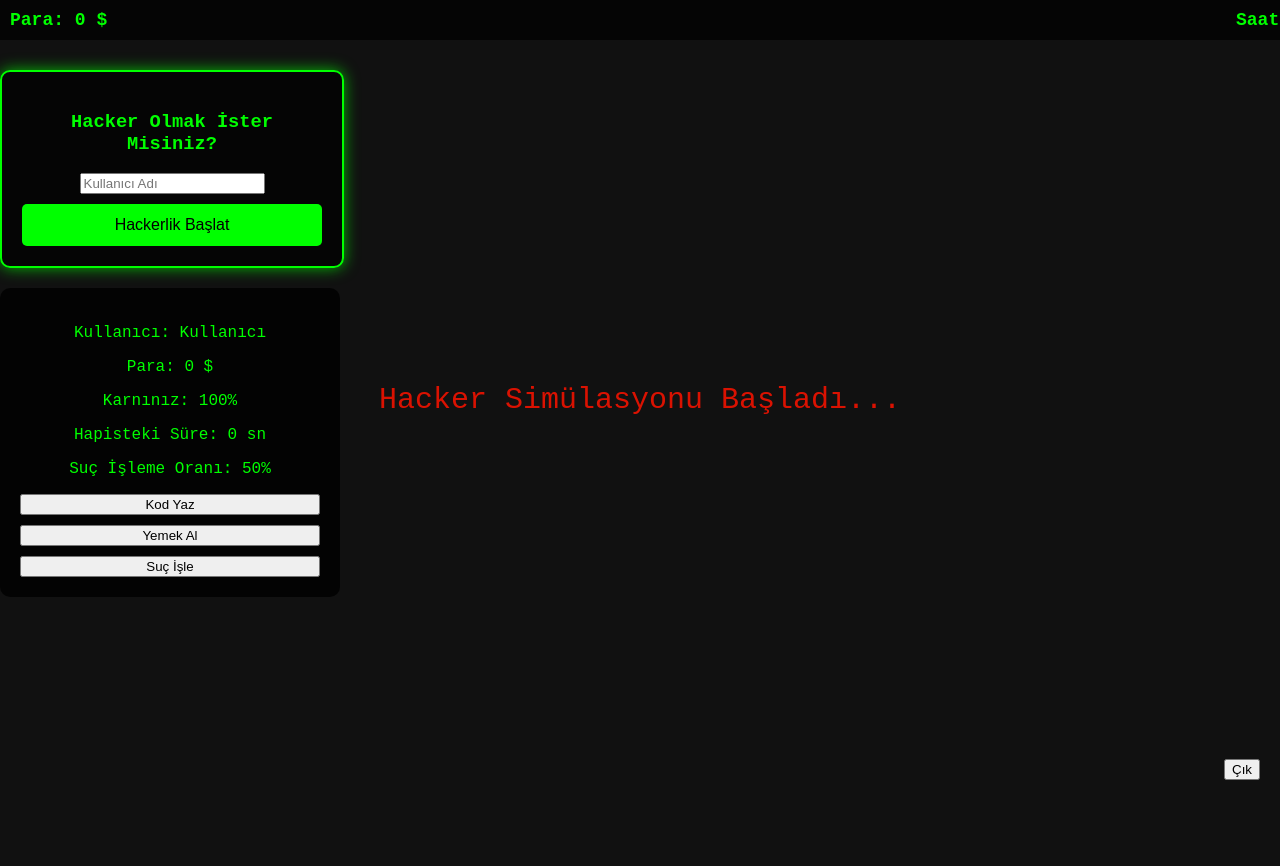
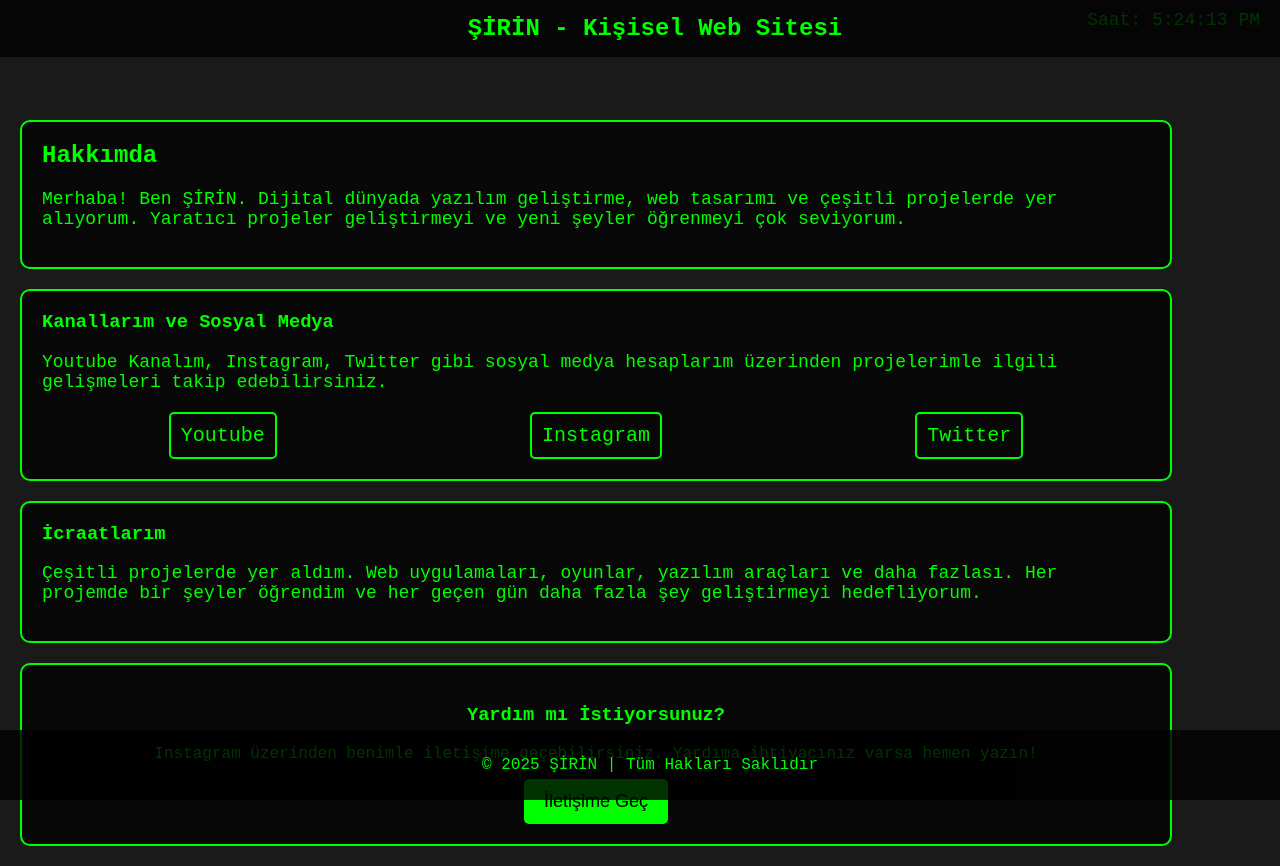
Before and after one commit to Mustafa550/specter-alliance-, a website: page index.html in a window 1280 px wide. Before the commit the page ends 800 px from the top, so only its background shows below. Drawn offline with Linux system fonts and the light colour scheme.

Commit message:
Update index.html

```diff
--- a/index.html
+++ b/index.html
@@ -3,285 +3,190 @@
 <head>
     <meta charset="UTF-8">
     <meta name="viewport" content="width=device-width, initial-scale=1.0">
-    <title>Hacker Simülasyonu</title>
+    <title>ŞİRİN - Kişisel Web Sitesi</title>
     <style>
         body {
-            background-color: #111;
+            background-color: #1a1a1a;
             color: #00FF00;
             font-family: 'Courier New', Courier, monospace;
             margin: 0;
             padding: 0;
-            height: 100%;
             display: flex;
-            justify-content: flex-start;
+            justify-content: center;
             align-items: flex-start;
             flex-direction: column;
-            overflow: hidden;
+            min-height: 100vh;
             width: 100%;
         }
 
-        /* Para ve Saat Gösterimi Üstte */
-        .top-bar {
+        /* Üst Menü */
+        .top-menu {
             width: 100%;
-            padding: 10px;
-            background-color: rgba(0, 0, 0, 0.7);
+            background-color: rgba(0, 0, 0, 0.8);
             color: #00FF00;
-            font-size: 18px;
-            display: flex;
-            justify-content: space-between;
-            align-items: center;
+            padding: 15px;
+            font-size: 24px;
+            text-align: center;
+            font-weight: bold;
             position: fixed;
             top: 0;
+            left: 0;
             z-index: 10;
         }
 
-        .top-bar span {
-            font-weight: bold;
-        }
-
-        /* Oyun Alanı */
-        .game-panel {
-            background-color: rgba(0, 0, 0, 0.7);
-            padding: 20px;
-            margin-top: 70px;
-            border: 2px solid #00FF00;
-            text-align: center;
-            border-radius: 10px;
-            width: 300px;
-            box-shadow: 0 0 15px rgba(0, 255, 0, 0.7);
-        }
-
-        .game-panel button {
-            width: 100%;
-            padding: 12px;
-            background-color: #00FF00;
-            color: black;
-            border: none;
-            cursor: pointer;
-            font-size: 16px;
-            border-radius: 5px;
-            margin-top: 10px;
-        }
-
-        .game-panel button:hover {
-            background-color: #FF0000;
-        }
-
-        /* Profil Sayfası */
-        .profile-panel {
-            background-color: rgba(0, 0, 0, 0.7);
-            padding: 20px;
-            border-radius: 10px;
-            width: 300px;
-            text-align: center;
-            color: #00FF00;
-            display: none;
-        }
-
-        .status-panel {
-            background-color: rgba(0, 0, 0, 0.8);
-            padding: 20px;
-            border-radius: 10px;
-            width: 300px;
-            text-align: center;
-            color: #00FF00;
-            margin-top: 20px;
-        }
-
-        /* Oyun Durumları */
-        .game-area {
-            display: flex;
-            flex-direction: column;
-            justify-content: center;
-            gap: 10px;
-        }
-
-        .footer-panel {
-            position: absolute;
-            bottom: 20px;
+        /* Dinamik Saat */
+        .time-display {
+            position: fixed;
+            top: 10px;
             right: 20px;
             font-size: 18px;
             color: #00FF00;
         }
 
-        /* Parlayan ve Sönen Kelimeler */
-        .flashing-text {
-            position: absolute;
-            top: 50%;
-            left: 50%;
-            transform: translateX(-50%) translateY(-50%);
-            font-size: 30px;
-            color: #00FF00;
-            animation: flash 1.5s infinite;
+        /* İçerik Bölgesi */
+        .content-container {
+            margin-top: 100px;
+            padding: 20px;
+            width: 90%;
+            max-width: 1200px;
+            display: flex;
+            flex-direction: column;
+            gap: 20px;
         }
 
-        @keyframes flash {
-            0% { opacity: 0; color: #00FF00; }
-            50% { opacity: 1; color: #FF0000; }
-            100% { opacity: 0; color: #00FF00; }
+        .section {
+            background-color: rgba(0, 0, 0, 0.7);
+            padding: 20px;
+            border-radius: 10px;
+            border: 2px solid #00FF00;
         }
 
+        .section h2, .section h3 {
+            margin-top: 0;
+        }
+
+        .section p {
+            font-size: 18px;
+        }
+
+        /* Sosyal Medya Bağlantıları */
+        .social-links {
+            display: flex;
+            justify-content: space-around;
+            margin-top: 20px;
+        }
+
+        .social-links a {
+            text-decoration: none;
+            color: #00FF00;
+            font-size: 20px;
+            padding: 10px;
+            border: 2px solid #00FF00;
+            border-radius: 5px;
+        }
+
+        .social-links a:hover {
+            background-color: #00FF00;
+            color: black;
+        }
+
+        /* İletişim Butonu */
+        .contact-section {
+            background-color: rgba(0, 0, 0, 0.7);
+            padding: 20px;
+            border-radius: 10px;
+            text-align: center;
+            border: 2px solid #00FF00;
+        }
+
+        .contact-section button {
+            padding: 12px 20px;
+            background-color: #00FF00;
+            border: none;
+            color: black;
+            font-size: 18px;
+            border-radius: 5px;
+            cursor: pointer;
+            transition: background-color 0.3s ease;
+        }
+
+        .contact-section button:hover {
+            background-color: #FF0000;
+        }
+
+        /* Footer */
+        .footer {
+            background-color: rgba(0, 0, 0, 0.8);
+            padding: 10px;
+            text-align: center;
+            position: fixed;
+            bottom: 0;
+            left: 0;
+            width: 100%;
+            color: #00FF00;
+        }
     </style>
 </head>
 <body>
 
-    <!-- Para ve Saat Gösterimi Üstte -->
-    <div class="top-bar">
-        <span id="moneyDisplay">Para: 0 $</span>
-        <span id="timeDisplay">Saat: </span>
+    <!-- Üst Menü -->
+    <div class="top-menu">
+        ŞİRİN - Kişisel Web Sitesi
     </div>
 
-    <!-- Parlayan ve Sönen Kelimeler -->
-    <div class="flashing-text">
-        Hacker Simülasyonu Başladı...
+    <!-- Dinamik Saat -->
+    <div class="time-display" id="timeDisplay">
+        Saat:
     </div>
 
-    <!-- Oyun Başlatma Paneli -->
-    <div class="game-panel" id="gamePanel">
-        <h3>Hacker Olmak İster Misiniz?</h3>
-        <input type="text" id="username" placeholder="Kullanıcı Adı">
-        <button onclick="startHacking()">Hackerlik Başlat</button>
+    <!-- İçerik Bölgesi -->
+    <div class="content-container">
+
+        <!-- Hakkımda Bölümü -->
+        <div class="section" id="aboutMe">
+            <h2>Hakkımda</h2>
+            <p>Merhaba! Ben ŞİRİN. Dijital dünyada yazılım geliştirme, web tasarımı ve çeşitli projelerde yer alıyorum. Yaratıcı projeler geliştirmeyi ve yeni şeyler öğrenmeyi çok seviyorum.</p>
+        </div>
+
+        <!-- Kanallar ve Sosyal Medya -->
+        <div class="section">
+            <h3>Kanallarım ve Sosyal Medya</h3>
+            <p>Youtube Kanalım, Instagram, Twitter gibi sosyal medya hesaplarım üzerinden projelerimle ilgili gelişmeleri takip edebilirsiniz.</p>
+            <div class="social-links">
+                <a href="https://www.youtube.com/channel/UCxxxxxxx" target="_blank">Youtube</a>
+                <a href="https://www.instagram.com/_0sirin0_" target="_blank">Instagram</a>
+                <a href="https://twitter.com/_0sirin0_" target="_blank">Twitter</a>
+            </div>
+        </div>
+
+        <!-- İcraatlarım -->
+        <div class="section">
+            <h3>İcraatlarım</h3>
+            <p>Çeşitli projelerde yer aldım. Web uygulamaları, oyunlar, yazılım araçları ve daha fazlası. Her projemde bir şeyler öğrendim ve her geçen gün daha fazla şey geliştirmeyi hedefliyorum.</p>
+        </div>
+
+        <!-- İletişim Bölümü -->
+        <div class="contact-section">
+            <h3>Yardım mı İstiyorsunuz?</h3>
+            <p>Instagram üzerinden benimle iletişime geçebilirsiniz. Yardıma ihtiyacınız varsa hemen yazın!</p>
+            <a href="https://www.instagram.com/_0sirin0_/"><button>İletişime Geç</button></a>
+        </div>
+
     </div>
 
-    <!-- Durum Paneli -->
-    <div class="status-panel" id="statusPanel">
-        <p>Kullanıcı: <span id="userDisplay">Kullanıcı</span></p>
-        <p>Para: <span id="money">0</span> $</p>
-        <p>Karnınız: <span id="hunger">100</span>%</p>
-        <p>Hapisteki Süre: <span id="prisonTime">0</span> sn</p>
-        <p>Suç İşleme Oranı: <span id="crimeRate">50</span>%</p>
-        <div class="game-area">
-            <button onclick="performHack()">Kod Yaz</button>
-            <button onclick="buyFood()">Yemek Al</button>
-            <button onclick="commitCrime()">Suç İşle</button>
-        </div>
-    </div>
-
-    <!-- Profil Sayfası -->
-    <div class="profile-panel" id="profilePanel">
-        <h3>Profil: <span id="profileUser">Kullanıcı</span></h3>
-        <p>Başarılar: 10</p>
-        <p>Hapiste Kalma Süresi: 5 Gün</p>
-        <button onclick="backToGame()">Oyuna Geri Dön</button>
-    </div>
-
-    <div class="footer-panel">
-        <button onclick="exitGame()">Çık</button>
+    <!-- Footer -->
+    <div class="footer">
+        <p>&copy; 2025 ŞİRİN | Tüm Hakları Saklıdır</p>
     </div>
 
     <script>
-        let money = 0;
-        let hunger = 100;
-        let prisonTime = 0;
-        let crimeRate = 50;
-        let hacking = false;
-        let userName = "";
-        let intervalId;
-        let gameTime = 0;
+        // Saatin her saniye güncellenmesi için JavaScript
+        setInterval(() => {
+            const timeDisplay = document.getElementById('timeDisplay');
+            const now = new Date();
+            timeDisplay.innerHTML = `Saat: ${now.toLocaleTimeString()}`;
+        }, 1000);
+    </script>
 
-        // Kullanıcı adı girildikten sonra oyun başlatılacak
-        function startHacking() {
-            userName = document.getElementById("username").value.trim();
-
-            if (userName === "") {
-                alert("Lütfen kullanıcı adınızı girin.");
-                return;
-            }
-
-            // Profil adı gösterimi
-            document.getElementById("userDisplay").innerText = userName;
-            document.getElementById("profileUser").innerText = userName;
-
-            // Paneli güncelle ve oyun başlat
-            document.getElementById("gamePanel").style.display = "none";
-            document.getElementById("statusPanel").style.display = "block";
-            beginGame();
-        }
-
-        // Oyun Başlatma ve Durumları Güncelleme
-        function beginGame() {
-            intervalId = setInterval(function() {
-                hunger -= 1; // Zamanla açlık azalacak
-                document.getElementById("hunger").innerText = hunger;
-
-                if (hunger <= 0) {
-                    alert("Öldünüz! Yetersiz beslenme.");
-                    clearInterval(intervalId);
-                    return;
-                }
-
-                // Hapisteki zaman
-                if (prisonTime > 0) {
-                    document.getElementById("prisonTime").innerText = prisonTime;
-                    prisonTime++;
-                }
-
-                // Gün geçişi, her 2 dakika bir gün geçiyor
-                gameTime++;
-                if (gameTime % 2 === 0) {
-                    let date = new Date();
-                    document.getElementById("timeDisplay").innerText = "Saat: " + date.toLocaleTimeString();
-                }
-
-            }, 1000);
-        }
-
-        // Kod Yazma
-        function performHack() {
-            if (prisonTime > 0) {
-                alert("Hapistesiniz! Çıkmanız için 10 dakika beklemeniz gerekiyor.");
-                return;
-            }
-
-            let type = prompt("Ne ile ilgili kod yazmak istersiniz? (Hırsızlık, Kredi Kartı, Oyun Site)");
-
-            let earnedMoney = 0;
-            if (type.toLowerCase() === "hırsızlık") {
-                earnedMoney = Math.floor(Math.random() * 1000);
-            } else if (type.toLowerCase() === "kredi kartı") {
-                earnedMoney = Math.floor(Math.random() * 2000);
-            } else if (type.toLowerCase() === "oyun site") {
-                earnedMoney = Math.floor(Math.random() * 500);
-            }
-
-            money += earnedMoney;
-            document.getElementById("money").innerText = money;
-            alert(type + " konusunda kod yazdınız ve " + earnedMoney + " $ kazandınız!");
-        }
-
-        // Yemek al
-        function buyFood() {
-            if (money >= 50) {
-                hunger = 100;
-                money -= 50;
-                document.getElementById("money").innerText = money;
-                alert("Yemek aldınız, açlık %100 oldu!");
-            } else {
-                alert("Yeterli paranız yok!");
-            }
-        }
-
-        // Suç işleme (hapise girme)
-        function commitCrime() {
-            if (Math.random() < crimeRate / 100) {
-                alert("Suç işlediniz ve hapse girdiniz!");
-                prisonTime = 10; // 10 saniye hapisteyiz
-            } else {
-                alert("Suç işlediniz ama yakalanmadınız!");
-            }
-        }
-
-        // Profil sayfasına geçiş
-        function backToGame() {
-            document.getElementById("profilePanel").style.display = "none";
-            document.getElementById("statusPanel").style.display = "block";
-        }
-
-        // Çıkış işlevi
-        function exitGame() {
-            alert("Oyundan çıkılıyor...");
-            window.location.reload(); // Sayfayı yeniden yükler
-        }
-    </script>
 </body>
 </html>
```
